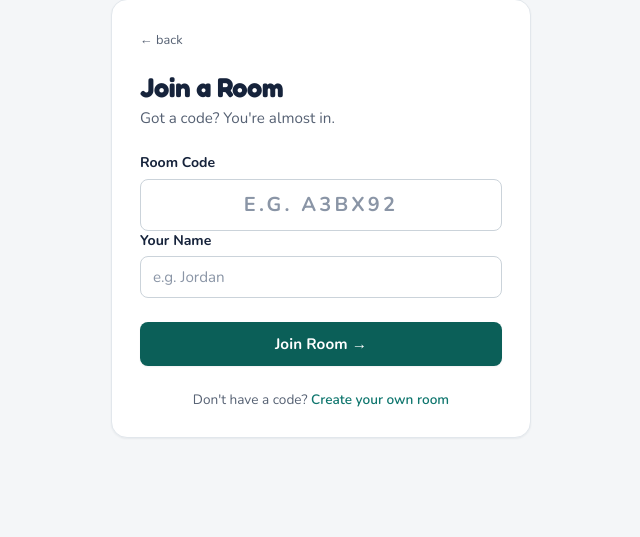
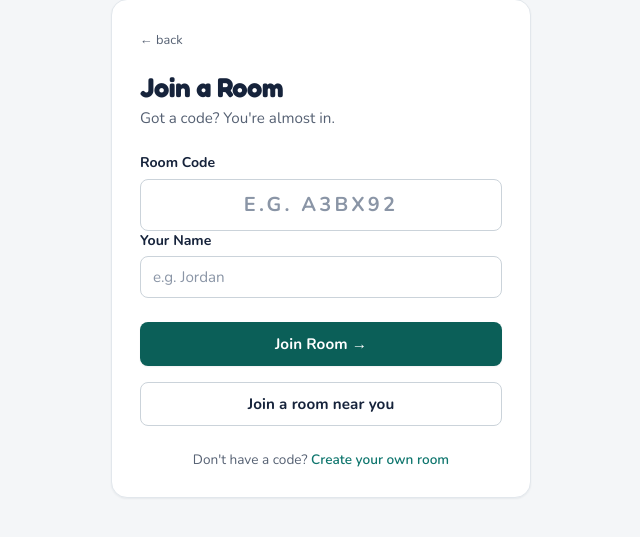
Before and after one commit to scolin123/WhatsTheMotive, a Flask app: page /join in a window 1280 px wide. Shown: the part 102-639 px from the top of the page, without its empty margins (319-959 px from the left). Run offline with Flask 3, Linux system fonts and the light colour scheme; parts of the project's set-up code (start-up, migrations or seed data) failed here and were passed over.

Commit message:
Add proximity rooms

```diff
--- a/services/movie_service.py
+++ b/services/movie_service.py
@@ -82,6 +82,6 @@ def search_movies(query: str) -> list[dict]:
     if not is_enabled():
         raise RuntimeError("TMDB_API_KEY is not set.")
     query = " ".join(query.lower().split())
-    if len(query) < 2:
+    if len(query) < 3:
         return []
     return list(_search(query))
--- a/static/js/movie-search.js
+++ b/static/js/movie-search.js
@@ -107,7 +107,7 @@
     if (posterInput) posterInput.value = "";
     clearTimeout(timer);
     const query = input.value.trim();
-    if (query.length < 2) {
+    if (query.length < 3) {
       if (controller) controller.abort();
       return close();
     }
--- a/templates/join_room.html
+++ b/templates/join_room.html
@@ -67,6 +67,18 @@
 
     </form>
 
+    {# ── Rooms near you ─────────────────────────────────────────────
+       Asks for location only when tapped (browsers show the permission
+       prompt reliably after a tap, not on page load). Future idea: open a
+       map with a pin at each host's location instead of this list. #}
+    <div class="nearby-join" style="margin-top: 1rem;">
+      <button class="btn btn--secondary btn--full" type="button" id="nearby-btn">
+        Join a room near you
+      </button>
+      <p class="form__hint" id="nearby-status" role="status" aria-live="polite"></p>
+      <ul class="nearby__list" id="nearby-list" hidden></ul>
+    </div>
+
     <p class="card__footer-note">
       Don't have a code?
       <a href="{{ url_for('create_room_page') }}">Create your own room</a>
@@ -84,5 +96,99 @@
     codeInput.value = codeInput.value.toUpperCase();
     codeInput.setSelectionRange(pos, pos);
   });
+
+  // ── Rooms near you ────────────────────────────────────────────
+  (function () {
+    var btn      = document.getElementById('nearby-btn');
+    var statusEl = document.getElementById('nearby-status');
+    var listEl   = document.getElementById('nearby-list');
+    var nameInput = document.getElementById('display_name');
+
+    function escapeHtml(str) {
+      return String(str)
+        .replace(/&/g, '&amp;').replace(/</g, '&lt;')
+        .replace(/>/g, '&gt;').replace(/"/g, '&quot;');
+    }
+
+    function formatDistance(km) {
+      if (typeof km !== 'number' || isNaN(km)) return '';
+      if (km < 1) return Math.max(1, Math.round(km * 1000)) + ' m away';
+      return km.toFixed(1) + ' km away';
+    }
+
+    function setStatus(msg) { statusEl.textContent = msg || ''; }
+
+    function showRooms(rooms) {
+      listEl.innerHTML = rooms.map(function (room) {
+        var dist = formatDistance(room.distance_km);
+        return '<li class="room-card">' +
+          '<div class="room-card__body">' +
+            '<span class="room-card__title">' + escapeHtml(room.host_name) + "'s " + escapeHtml(room.title) + '</span>' +
+            '<span class="room-card__meta">' + escapeHtml(room.code) + (dist ? ' · ' + dist : '') + '</span>' +
+          '</div>' +
+          '<button type="button" class="btn btn--secondary btn--small" data-code="' + escapeHtml(room.code) + '">Join</button>' +
+        '</li>';
+      }).join('');
+      listEl.hidden = false;
+    }
+
+    // Tapping Join on a nearby room fills in its code, then asks for a name.
+    listEl.addEventListener('click', function (e) {
+      var b = e.target.closest('button[data-code]');
+      if (!b) return;
+      codeInput.value = b.getAttribute('data-code');
+      setStatus('Code filled in. Enter your name and press Join Room.');
+      nameInput.focus();
+    });
+
+    btn.addEventListener('click', function () {
+      listEl.hidden = true;
+      listEl.innerHTML = '';
+
+      if (!navigator.geolocation) {
+        setStatus('Your browser can’t share location, so nearby rooms aren’t available.');
+        return;
+      }
+
+      btn.disabled = true;
+      setStatus('Finding rooms near you…');
+
+      navigator.geolocation.getCurrentPosition(
+        function (pos) {
+          fetch('/api/nearby-rooms?lat=' + pos.coords.latitude + '&lng=' + pos.coords.longitude, {
+            headers: { 'Accept': 'application/json' }
+          })
+            .then(function (r) {
+              if (!r.ok) throw new Error('bad status ' + r.status);
+              return r.json();
+            })
+            .then(function (data) {
+              var rooms = (data && data.rooms) || [];
+              if (!rooms.length) {
+                setStatus('No open rooms within 1 km. Rooms show up for 10 minutes after the host creates them, and only if the host turned on “Share location”.');
+              } else {
+                setStatus(rooms.length === 1 ? '1 room near you:' : rooms.length + ' rooms near you:');
+                showRooms(rooms);
+              }
+            })
+            .catch(function () {
+              setStatus('Couldn’t check for nearby rooms right now. Try again in a moment.');
+            })
+            .finally(function () { btn.disabled = false; });
+        },
+        function (err) {
+          btn.disabled = false;
+          if (err && err.code === 1) {
+            setStatus('Location is blocked for this site. Tap the icon next to the web address, set Location to Allow, then try again.');
+          } else if (err && err.code === 3) {
+            setStatus('Getting your location timed out. Try again.');
+          } else {
+            setStatus('Couldn’t get your location. Check that location is turned on for your device.');
+          }
+        },
+        { timeout: 10000, maximumAge: 60000 }
+      );
+    });
+  })();
 </script>
 {% endblock %}
```
